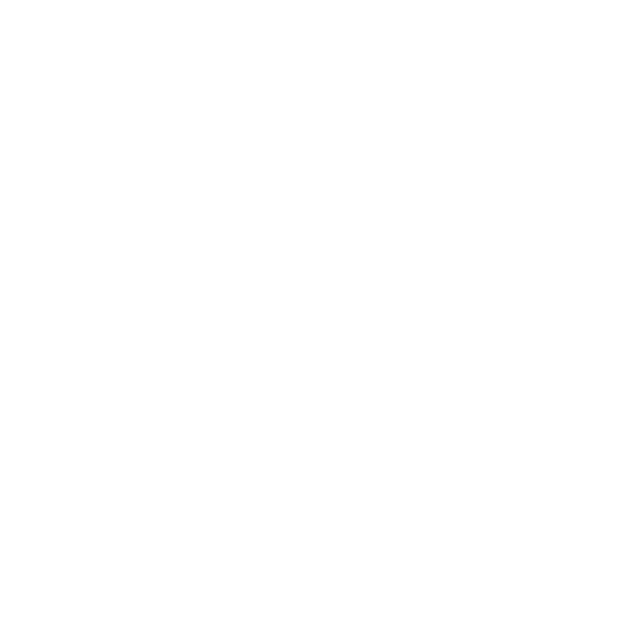
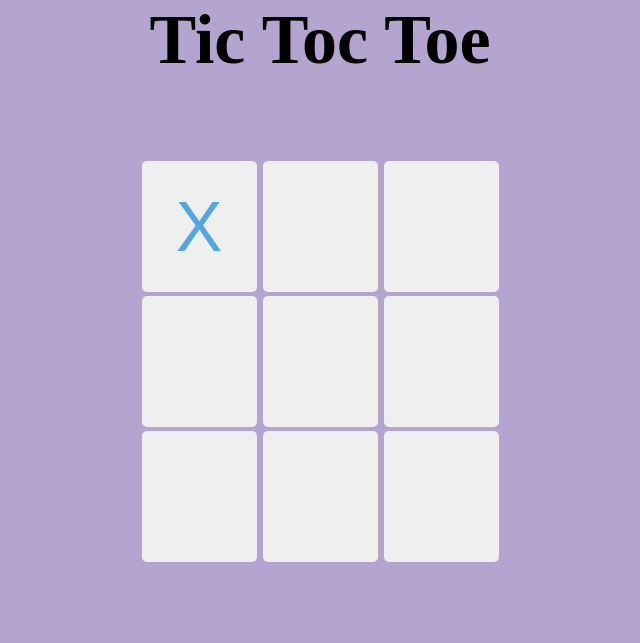
Before and after one commit to pragnesh12/Project-1---Tic-Toc-Toe-Game, a plain HTML site: page index.html in a window 1280 px wide. Shown: the whole page, without its empty margins (320-960 px from the left). Drawn offline with Linux system fonts and the light colour scheme; files that its build step writes are made by us from their sources.

Commit message:
Add changes

```diff
--- a/index.html
+++ b/index.html
@@ -4,8 +4,23 @@
     <meta charset="UTF-8">
     <meta name="viewport" content="width=device-width, initial-scale=1.0">
     <title>Tic Toc Toe</title>
+    <link rel="stylesheet" href="/Tic-Toc-Toe/style.css">
 </head>
 <body>
-
+    <h2 class="h2">Tic Toc Toe</h2>
+    <div class="container">
+        <div class="gameConatainer">
+            <button class="box">X</button>
+            <button class="box"></button>
+            <button class="box"></button>
+            <button class="box"></button>
+            <button class="box"></button>
+            <button class="box"></button>
+            <button class="box"></button>
+            <button class="box"></button>
+            <button class="box"></button>
+        </div>
+    </div>
+    <script src="/Tic-Toc-Toe/script.js"></script>
 </body>
 </html>
--- a/style.css
+++ b/style.css
@@ -0,0 +1,43 @@
+*{
+    margin: 0;
+    padding: 0;
+}
+
+body{
+    background-color: #b4a4d0;
+    text-align: center;
+
+}
+
+.h2{
+    font-size: 70px;
+    color: rgb(0, 0, 0);
+}
+
+.container{
+    display: flex;
+    justify-content: center;
+    align-items: center;
+    height: 70vh;
+}
+
+.gameConatainer{
+    height: 400px;
+    width: 400px;
+    display: flex;
+    justify-content: center;
+    gap: 2px;
+    flex-wrap: wrap;
+    align-items: center;
+}
+
+.box{
+    height: 131px;
+    width: 115px;
+    margin: 1px 2px;
+    border: none;
+    color: rgb(84, 167, 222);
+    border-radius: 5px;
+    font-size: 70px;
+    font-weight: 400;
+}
```
Also changed, not shown: script.js (+11 -0 lines).
